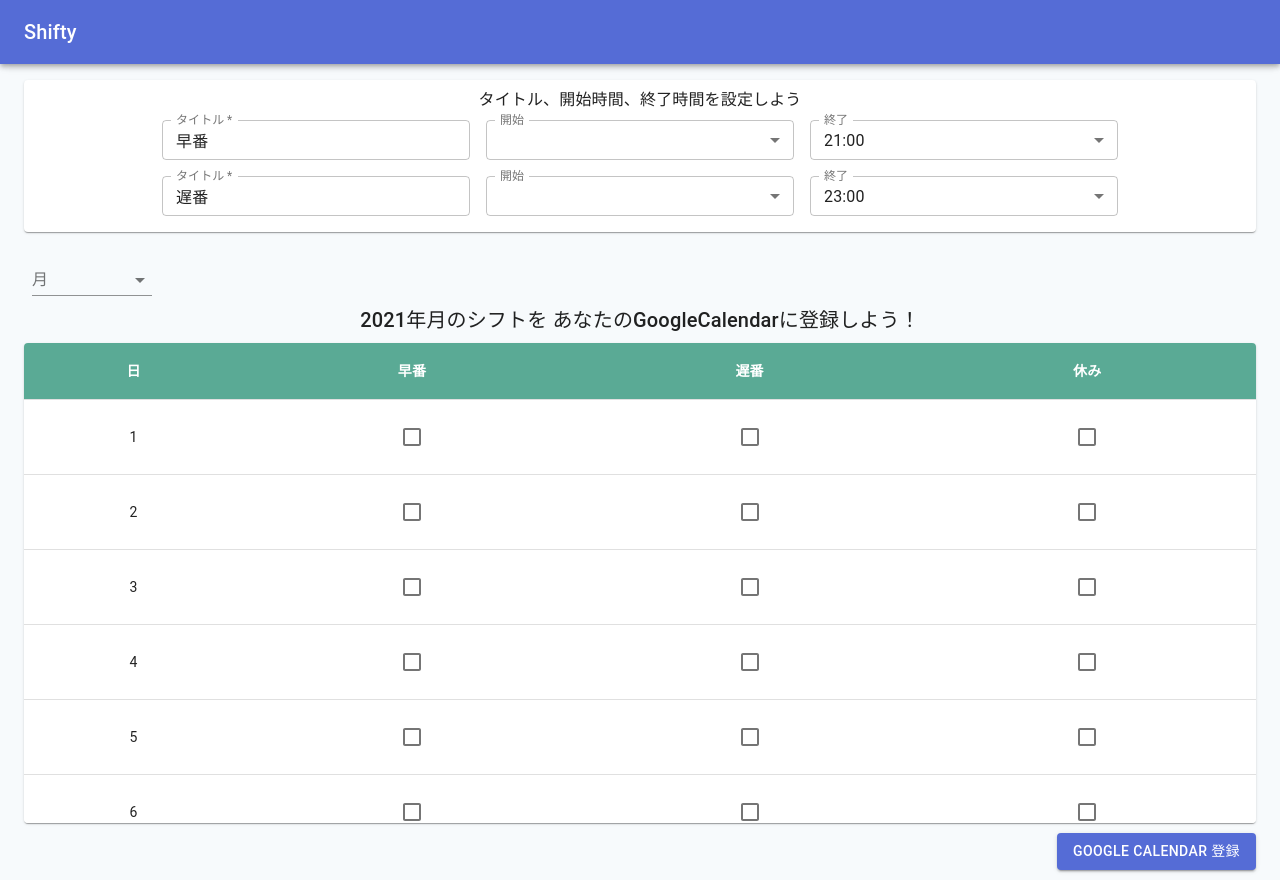
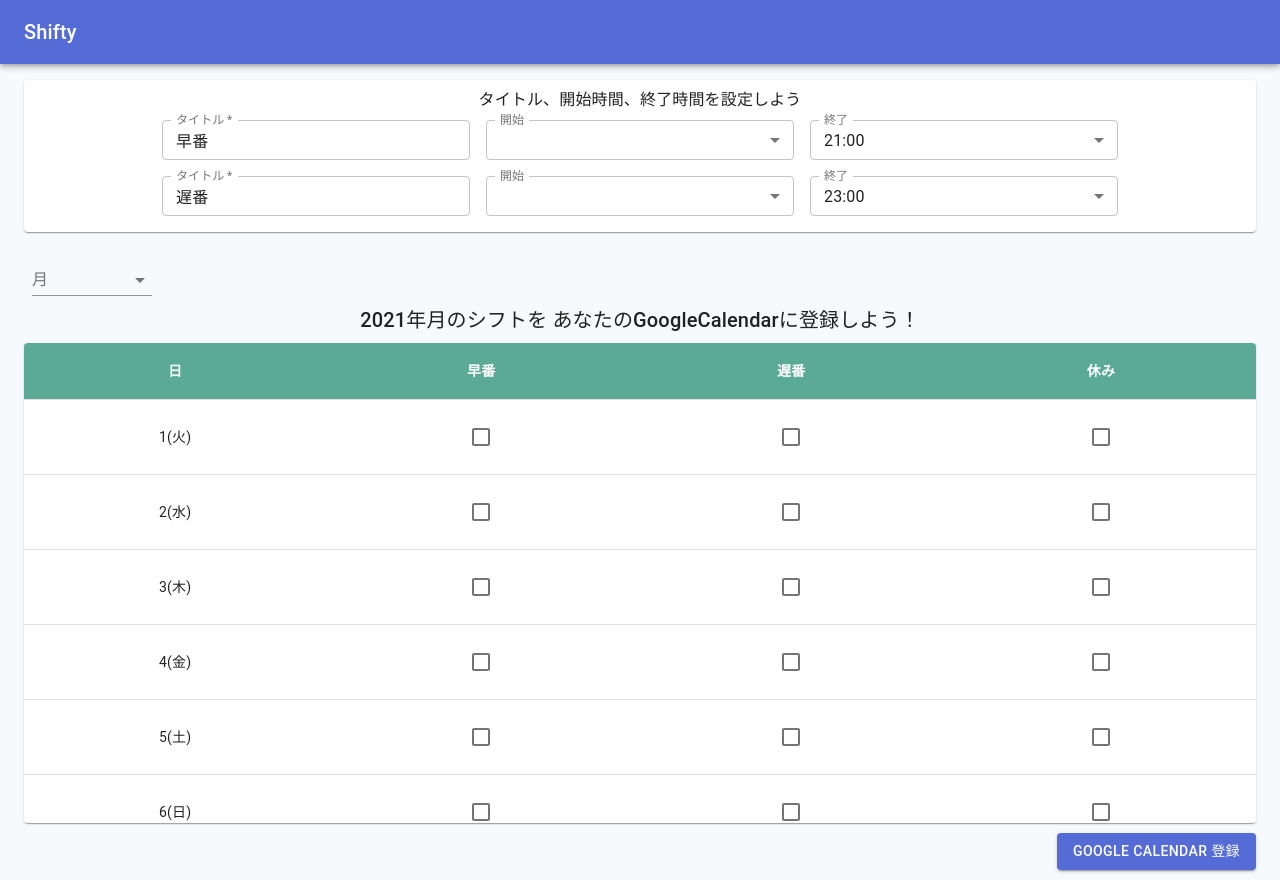
Before and after one commit to paths-are/shifty-front, a Next.js app: page / in a window 1280 px wide. Built offline with nearby package versions, Linux system fonts and the light colour scheme.

Commit message:
ミキティが毎月自分でできるように更新

```diff
--- a/src/components/BasicTable.tsx
+++ b/src/components/BasicTable.tsx
@@ -82,6 +82,18 @@ export default function BasicTable(props) {
     setChecks({ ...checks, [event.target.name]: event.target.value });
   }
 
+  const getDayJp = (date) => {
+    // console.log(date);
+    let targetDate = new Date(props.year, props.month - 1, date);
+    // let targetDate = new Date(
+    //   `${props.year}/${props.month}/${date}T00:00:00+09:00`
+    // );
+    // console.log(targetDate);
+    const weekdays = ["日", "月", "火", "水", "木", "金", "土"];
+    // console.log(weekdays[targetDate.getDay()]);
+    return weekdays[targetDate.getDay()];
+  };
+
   return (
     <>
       <Typography align="center" variant="h6" component="h6" gutterBottom>
@@ -109,7 +121,9 @@ export default function BasicTable(props) {
           <TableBody>
             {dates.map((date) => (
               <TableRow key={date}>
-                <TableCell align="center">{date}</TableCell>
+                <TableCell align="center">{`${date}(${getDayJp(
+                  date
+                )})`}</TableCell>
                 <TableCell align="center">
                   <Checkbox
                     checked={checks[date] === "1"}
```
Also changed, not shown: 1 other file (tests, documents, lock files or other folders).
